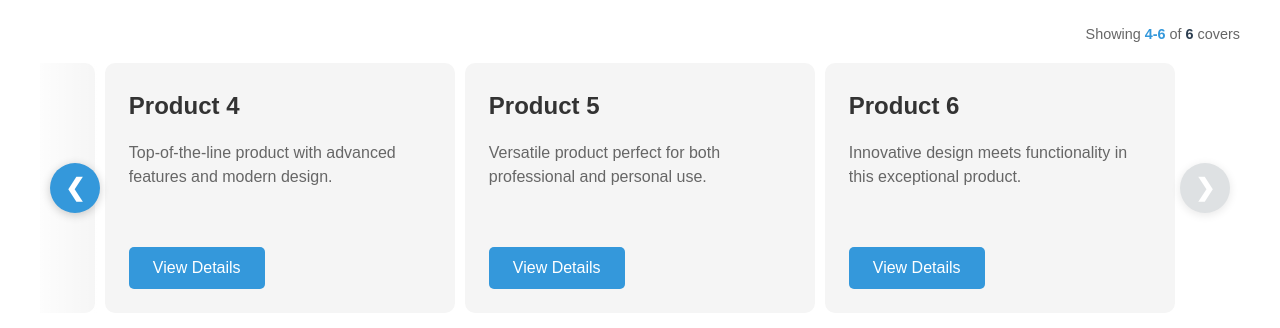
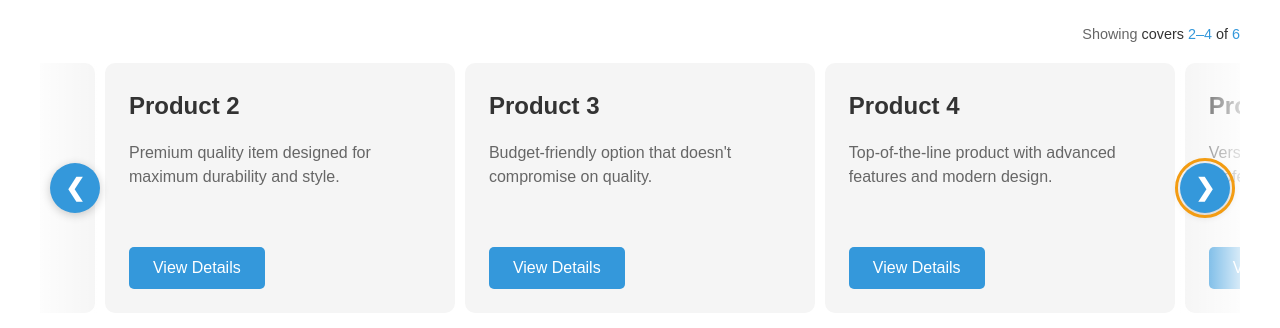
Before and after one commit to lukeylias/carrousel-concept, a plain HTML site: page index.html in a window 1280 px wide. Both pictures are taken after a click on the button 1205 px from the left and 337 px from the top of the page. Shown: the part 150-478 px from the top of the page. Drawn offline with Linux system fonts and the light colour scheme.

Commit message:
Refactor carousel pagination info for clarity and accessibility
Updated the pagination display in index.html and main.js to separate label, range, and 'of' elements for improved clarity and accessibility. Adjusted CSS to style new elements and harmonize color and font weight. The navigation step is now always 1, regardless of screen size, and singular/plural forms for 'cover'/'covers' are handled dynamically.

```diff
--- a/css/styles.css
+++ b/css/styles.css
@@ -301,14 +301,16 @@ body {
   font-weight: 500;
 }
 
-.pagination-info__range {
-  font-weight: 700;
-  color: #3498db;
+.pagination-info__label,
+.pagination-info__of {
+  font-weight: 500;
+  color: #333;
 }
 
+.pagination-info__range,
 .pagination-info__total {
-  font-weight: 700;
-  color: #2c3e50;
+  font-weight: 500;
+  color: #3498db;
 }
 
 /* Tablet breakpoint */
--- a/index.html
+++ b/index.html
@@ -27,8 +27,10 @@
 
         <div class="c-carousel__pagination-info">
           <span class="pagination-info__text"
-            >Showing <span class="pagination-info__range">1-3</span> of
-            <span class="pagination-info__total">6</span> covers</span
+            >Showing <span class="pagination-info__label">covers</span>
+            <span class="pagination-info__range">1–3</span>
+            <span class="pagination-info__of">of</span>
+            <span class="pagination-info__total">6</span></span
           >
         </div>
 
--- a/js/main.js
+++ b/js/main.js
@@ -34,6 +34,7 @@ const slides = Array.from(track.children);
 const nextButton = document.querySelector(".c-carousel__btn--next");
 const prevButton = document.querySelector(".c-carousel__btn--prev");
 const carousel = document.querySelector(".c-carousel");
+const paginationLabel = document.querySelector(".pagination-info__label");
 const paginationRange = document.querySelector(".pagination-info__range");
 const paginationTotal = document.querySelector(".pagination-info__total");
 const liveRegion = document.getElementById("carouselAnnouncement");
@@ -56,12 +57,7 @@ const getSlidesPerView = () => {
 
 // Get navigation step size (how many cards to move per navigation)
 const getNavigationStep = () => {
-  const screenWidth = window.innerWidth;
-  if (screenWidth <= 767) {
-    return 1; // Mobile: Move 1 card at a time
-  } else {
-    return 3; // Tablet/Desktop: Move 3 cards at a time
-  }
+  return 1; // Always move 1 card at a time for all screen sizes
 };
 
 // Update aria-hidden attributes based on slide visibility
@@ -91,9 +87,9 @@ const updateLiveRegion = () => {
   // Create descriptive message for screen readers
   let message = "";
   if (slidesPerView === 1) {
-    message = `Showing item ${firstVisible} of ${totalSlides}`;
+    message = `Showing cover ${firstVisible} of ${totalSlides}`;
   } else {
-    message = `Showing items ${firstVisible} to ${lastVisible} of ${totalSlides}`;
+    message = `Showing covers ${firstVisible} to ${lastVisible} of ${totalSlides}`;
   }
 
   // Update live region
@@ -108,7 +104,16 @@ const updatePaginationInfo = () => {
   const firstVisible = currentSlideIndex + 1; // Convert to 1-based indexing
   const lastVisible = Math.min(currentSlideIndex + slidesPerView, totalSlides);
 
-  paginationRange.textContent = `${firstVisible}-${lastVisible}`;
+  // Handle singular/plural for "cover" vs "covers"
+  paginationLabel.textContent = slidesPerView === 1 ? "cover" : "covers";
+
+  // Show single number for one cover, range for multiple covers
+  if (slidesPerView === 1) {
+    paginationRange.textContent = `${firstVisible}`;
+  } else {
+    paginationRange.textContent = `${firstVisible}–${lastVisible}`;
+  }
+
   paginationTotal.textContent = totalSlides;
 };
 
```
